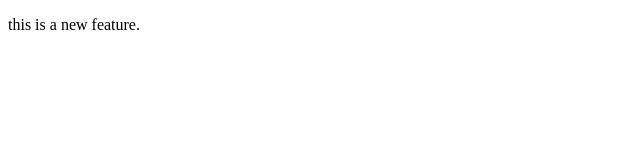
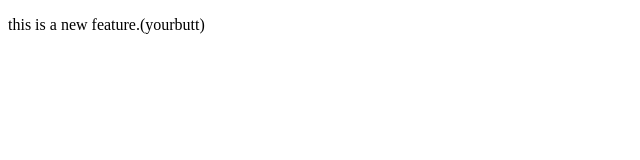
Before and after one commit to aldr4GO/localrepo, a plain HTML site: page index.html in a window 1280 px wide. Shown: the full height of the page, 0-640 px from the left. Drawn offline with Linux system fonts and the light colour scheme.

Commit message:
yourbutt

```diff
--- a/index.html
+++ b/index.html
@@ -5,6 +5,6 @@
     <title>Student Academic Data Form</title>
 </head>
 <body>
-    <p> this is a new feature.</p>
+    <p> this is a new feature.(yourbutt)</p>
 </body>
 </html>
```
